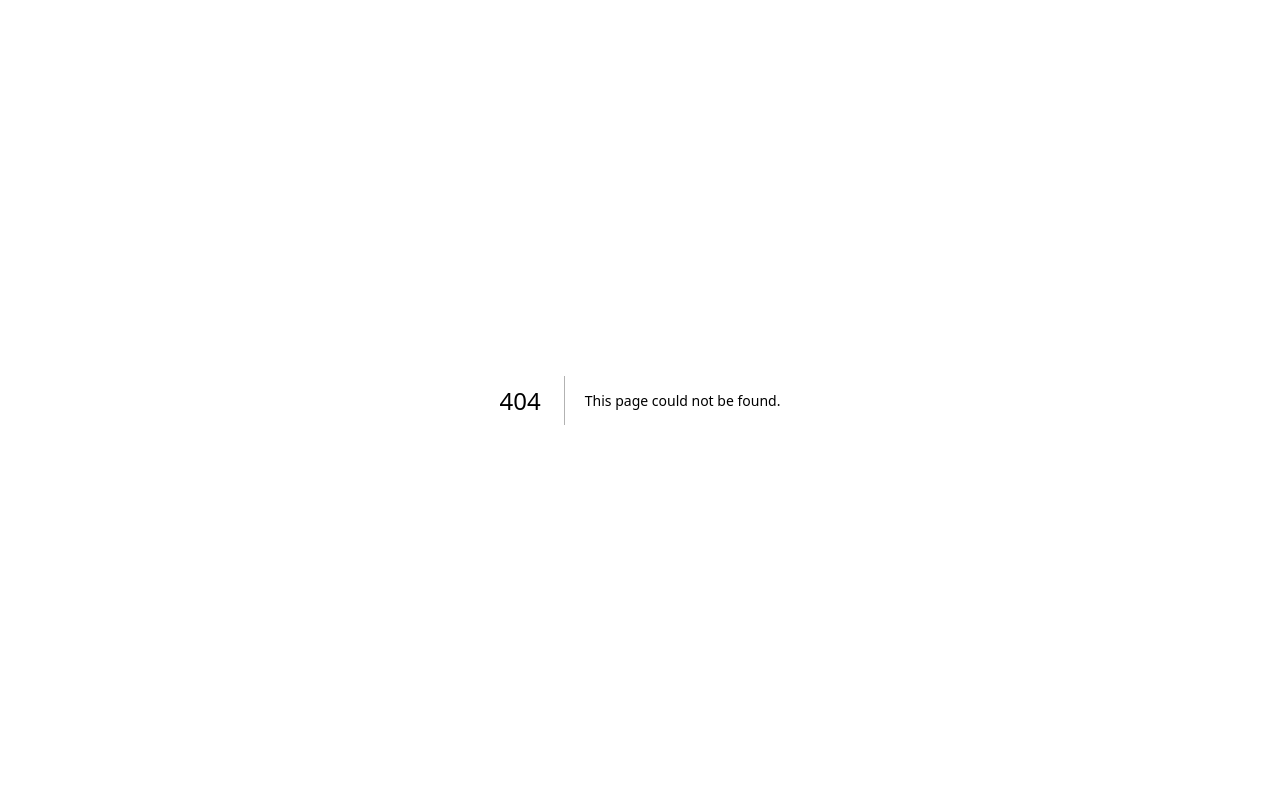
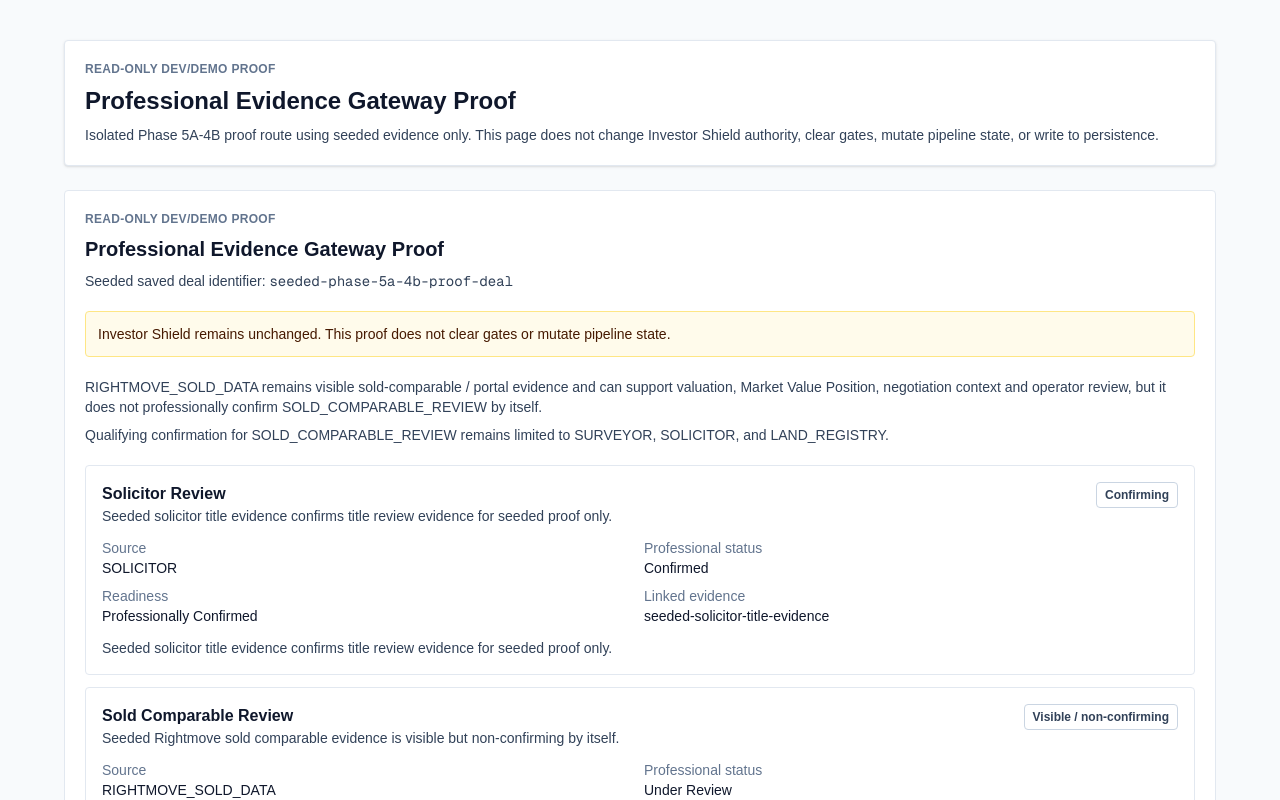
Before and after one commit to elreylake1-ops/Brik-by-Brik, a Next.js app: page /phase-5a-professional-gateway-proof in a window 1280 px wide. Before the commit this address had no page. Shown: the top 800 px of the page. Built offline with nearby package versions, Linux system fonts and the light colour scheme.

Commit message:
feat: add professional gateway proof route

```diff
--- /dev/null
+++ b/app/phase-5a-professional-gateway-proof/page.tsx
@@ -0,0 +1,41 @@
+import type { Metadata } from "next"
+import ProfessionalEvidenceGatewayProofPanel from "@/components/professional-evidence-gateway/ProfessionalEvidenceGatewayProofPanel"
+import { getProfessionalEvidenceGatewayProofFixture } from "@/lib/professional-evidence-gateway/professional-evidence-gateway-proof-fixture"
+
+export const metadata: Metadata = {
+  title: "Professional Evidence Gateway Proof - Brik Engine v1",
+  description:
+    "Read-only dev/demo proof route for seeded Professional Evidence Gateway evidence.",
+}
+
+export default function Phase5AProfessionalGatewayProofPage() {
+  const fixture = getProfessionalEvidenceGatewayProofFixture()
+
+  return (
+    <main className="min-h-screen bg-slate-50 px-4 py-10">
+      <div className="mx-auto max-w-6xl space-y-6">
+        <section className="rounded border border-slate-200 bg-white p-5 text-slate-900 shadow-sm">
+          <p className="text-xs font-semibold uppercase tracking-wide text-slate-500">
+            Read-only dev/demo proof
+          </p>
+          <h1 className="mt-2 text-2xl font-semibold">
+            Professional Evidence Gateway Proof
+          </h1>
+          <p className="mt-2 text-sm text-slate-700">
+            Isolated Phase 5A-4B proof route using seeded evidence only. This page
+            does not change Investor Shield authority, clear gates, mutate
+            pipeline state, or write to persistence.
+          </p>
+        </section>
+
+        <ProfessionalEvidenceGatewayProofPanel
+          seededSavedDealId={fixture.seededSavedDealId}
+          viewModel={fixture.viewModel}
+          rightmoveRule={fixture.rightmoveRule}
+          qualifyingRule={fixture.qualifyingRule}
+          investorShieldUnchangedNotice={fixture.investorShieldUnchangedNotice}
+        />
+      </div>
+    </main>
+  )
+}
```
Also changed, not shown: 2 other files (tests, documents, lock files or other folders).
